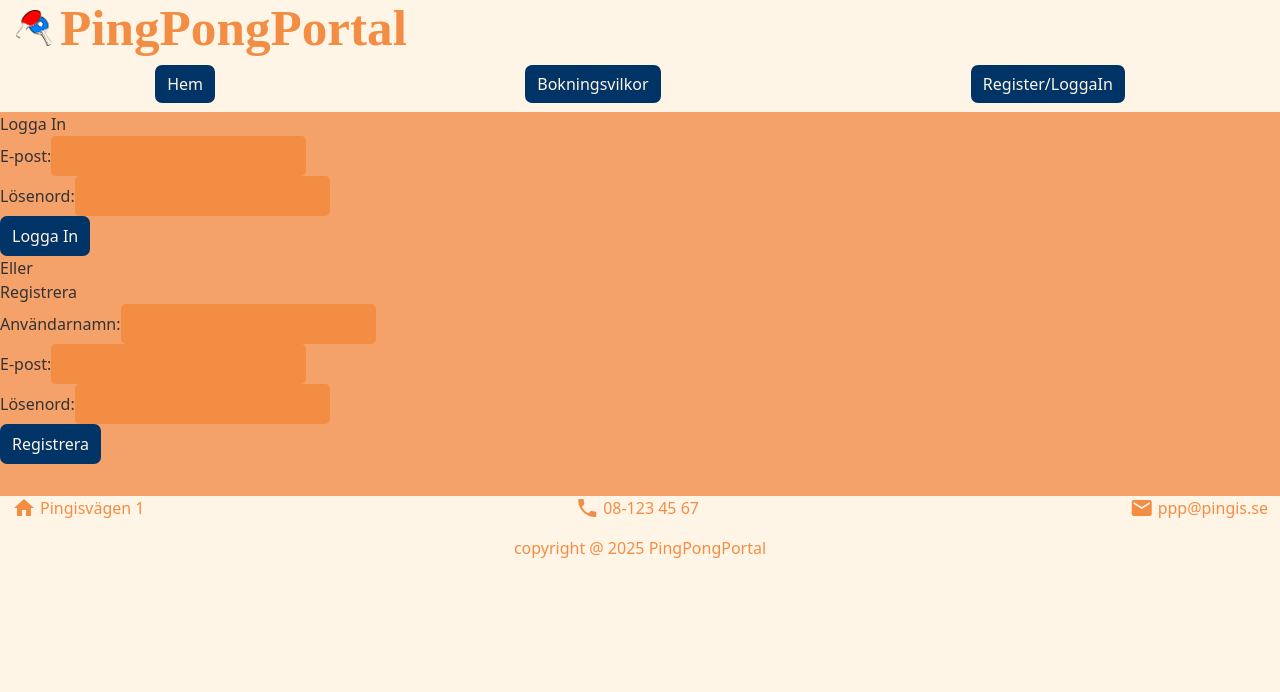
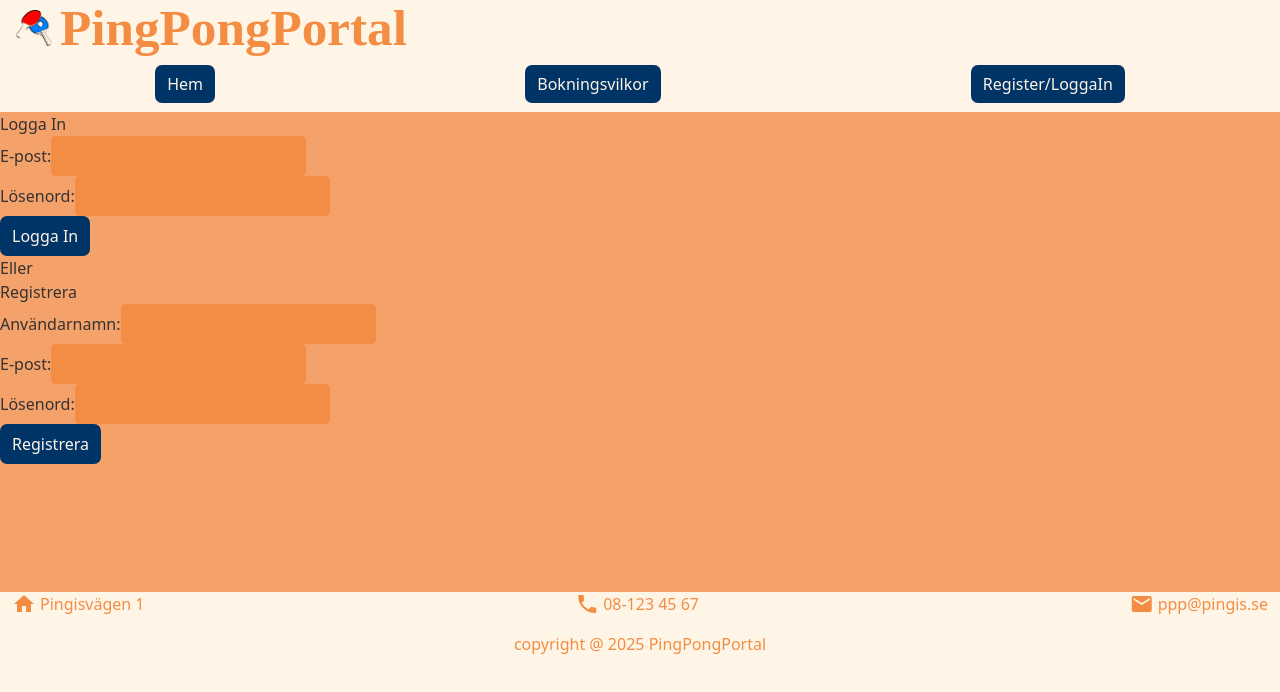
Before and after one commit to herrviktor/PingPongPortal, a React (Vite) app in the folder frontend/: page /auth in a window 1280 px wide. Shown: the top 692 px of the page. Built offline with nearby package versions, Linux system fonts and the light colour scheme; a web font is replaced by a local one.

Commit message:
fix viewHeight of layout

```diff
--- a/frontend/src/pages/Layout.tsx
+++ b/frontend/src/pages/Layout.tsx
@@ -15,7 +15,7 @@ const handleSearchResults = (results: Pick<{ _id: string; name: string; }, "_id"
   return (
     <div className="bg-[#FFF5E6] min-h-screen">
       <Header onSearchResults={handleSearchResults} />
-      <main className="bg-[#F4A16A] min-h-96">
+      <main className="bg-[#F4A16A] min-h-120">
         <Outlet context={{ searchResults }} />
       </main>
       <Footer />
```
